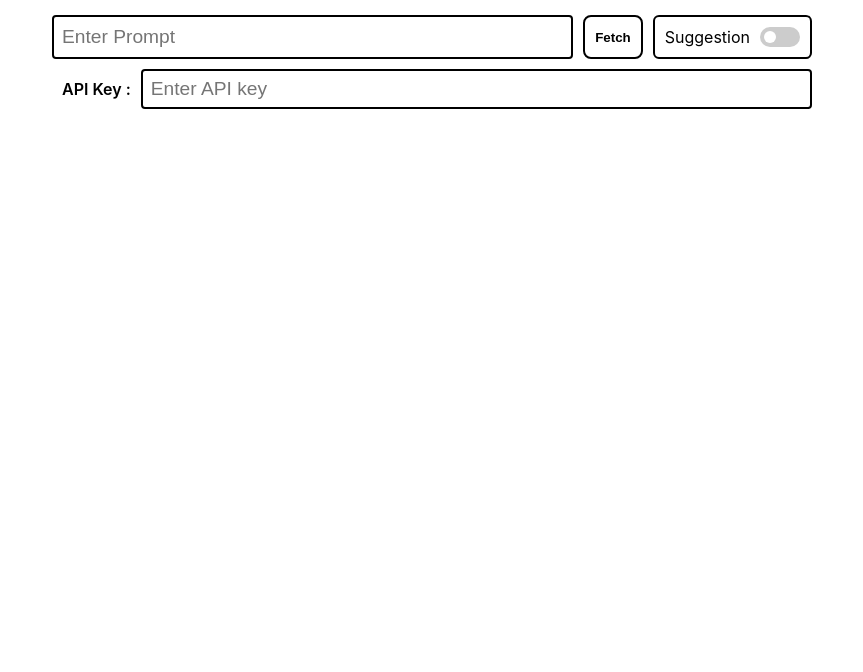
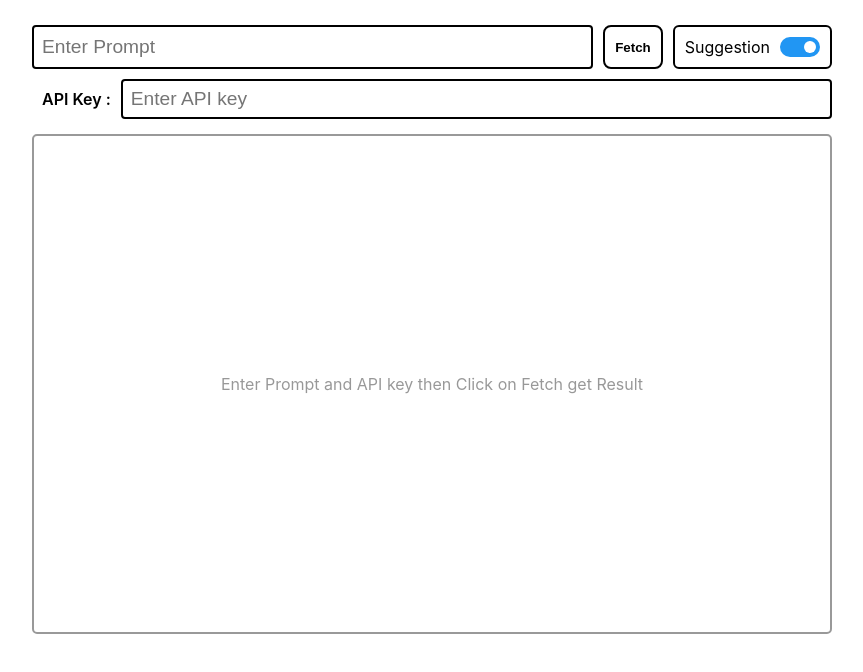
Before and after one commit to mkmuduli/chat-gpt-demo, a React (Create React App) app: page / in a window 1280 px wide. Shown: the top 672 px of the page, without its empty margins (208-1071 px from the left). Built offline with nearby package versions, Linux system fonts and the light colour scheme; the HTML template or start-up script is replaced by a standard one.

Commit message:
project done

```diff
--- a/src/App.css
+++ b/src/App.css
@@ -4,12 +4,53 @@
   height: 100vh;
   width: 100vw;
   align-items: center;
+  padding: 10px 20px;
+}
+
+.container-tool {
+  border: 2px solid black;
+  padding: 15px 20px;
+  border-radius: 5px;
+  margin-bottom: 10px;
 }
 
 .suggestions_container{
   width: 100%;
+  min-width: 320px;
+  max-width: 800px;
+  white-space: pre-line;
+
+  flex-basis: 500px;
+  overflow-y: scroll;
+}
+
+.no-item{
+  flex: 1;
+  width: 100%;
   min-width: 300px;
-  max-width: 700px;
-  flex: 1;
-  white-space: pre-line;
+  max-width: 800px;
+  display: flex;
+  justify-content: center;
+  align-items: center;
+  opacity: 0.4;
 }
+
+.no-item-sug{
+  flex-basis: 500px;
+  flex-grow: 0;
+}
+
+
+.loader {
+  border: 5px solid #f3f3f3;
+  border-radius: 50%;
+  border-top: 5px solid #3498db;
+  width: 80px;
+  height: 80px;
+  animation: spin 2s linear infinite;
+}
+
+@keyframes spin {
+  0% { transform: rotate(0deg); }
+  100% { transform: rotate(360deg); }
+}
--- a/src/App.js
+++ b/src/App.js
@@ -11,30 +11,40 @@ import { getSuggestions } from './utils/chatComplition';
 
 function App() {
 
-  const [type, setType] = useState("image");
+  const [type, setType] = useState("suggestion");
   const [images, setImages] = useState([]);
   const [text, setText] = useState('');
 
-  const [isLoading,setLoading] = useState(false);
+  const [isLoading, setLoading] = useState(false);
 
   const handleTypeChange = (val) => {
+    if (val === "image") setText(''); else setImages([]);
     setType(val)
   }
 
   const handleFetch = (bodyData) => {
-    if(isLoading) return;
+    if (isLoading) return;
     if (type === 'image') {
       setLoading(true)
-      fetchImagesFromDALLE(bodyData.prompt, bodyData.apiKey, 2)
-      .then(resp=>{
+      fetchImagesFromDALLE(bodyData.prompt, bodyData.apiKey, 4)
+        .then(resp => {
           setLoading(false)
           setImages(resp)
         })
-    }else{
+        .catch((err) => {
+          alert(err.message)
+          setLoading(false)
+        })
+    } else {
       setLoading(true)
-      getSuggestions(bodyData.prompt,bodyData.apiKey,1).then(resp=>{
+      getSuggestions(bodyData.prompt, bodyData.apiKey, 1)
+        .then(resp => {
           setLoading(false)
           setText(resp[0].message.content)
+        })
+        .catch((err) => {
+          alert(err.message)
+          setLoading(false)
         })
     }
   }
@@ -42,9 +52,16 @@ function App() {
   return (
     <main className="main-container">
       <Header type={type} onTypeChange={handleTypeChange} onFetch={handleFetch} />
-      { isLoading ?
-        <>Loading</>
-      :type === "image" ?
+      {isLoading ?
+        <div className={`no-item container-tool ${type !== "image" ? 'no-item-sug' : ''}`}>
+          <div class="loader"/>
+          </div>
+        : !images.length && !text ?
+          <div className={`no-item container-tool ${type !== "image" ? 'no-item-sug' : ''}`}  >
+            Enter Prompt and API key
+            then Click on Fetch get Result
+          </div>
+          : type === "image" ?
             <ImageList images={images} />
             :
             <Suggestion value={text} />}
--- a/src/comp/ImageList.jsx
+++ b/src/comp/ImageList.jsx
@@ -3,7 +3,7 @@
 const ImageList = ({ images }) => {
 
     return (
-        <div className={`image__container ${images.length > 1 ? 'two-column' : ''}`} >
+        <div className={`image__container ${images.length > 1 ? 'two-column' : ''} container-tool`} >
             {images.map((eachImage,idx) => {
                 return <img key={idx} src={eachImage.url} alt="test" />
 
--- a/src/comp/Suggetion.jsx
+++ b/src/comp/Suggetion.jsx
@@ -1,5 +1,5 @@
 const Suggestion = ({value}) =>{
-    return (<div className="suggestions_container">
+    return (<div className="suggestions_container container-tool">
         {value}
     </div>)
 }
--- a/src/comp/header.css
+++ b/src/comp/header.css
@@ -2,18 +2,20 @@
     display: flex;
     flex-direction: column;
     min-height: 80px;
-    padding: 15px 20px;
+    padding: 15px 0;
     border-radius: 10px;
     align-items: center;
     gap: 10px;
     max-width: 800px;
     width: 100%;
+    min-width: 320px;
   }
 
   .search{
     display: flex;
     width: 100%;
     gap: 10px;
+    flex-wrap: wrap;
   }
 
   .search__input{
--- a/src/comp/imageList.css
+++ b/src/comp/imageList.css
@@ -2,17 +2,22 @@
     margin-top: 20px;
     flex: 1;
     width: 100%;
-    min-width: 300px;
-    max-width: 700px;
+    min-width: 320px;
+    max-width: 800px;
     display: grid;
-    grid-template-columns: minmax(auto, 350px);
-    grid-auto-rows: minmax(auto, 250px);
+    grid-template-columns: minmax(auto, 400px);
+    grid-auto-rows: minmax(auto, 400px);
     gap: 10px;
     justify-content: center;
+    overflow-y: scroll;
+}
+
+.image__container::-webkit-scrollbar {
+    display: none;
 }
 
 .two-column {
-    grid-template-columns: repeat(2, minmax(auto, 350px));
+    grid-template-columns: repeat(2, minmax(auto, 400px));
 }
 
 
--- a/src/utils/chatComplition.js
+++ b/src/utils/chatComplition.js
@@ -23,6 +23,11 @@ export const getSuggestions = async (prompt, apiKey, count = 1) => {
         })
     });
 
+    if (!response.ok) {
+        const {error} = await response.json()
+        throw(error)
+    }
+
     const {choices} = await response.json()
 
    return choices
--- a/src/utils/imageHelper.js
+++ b/src/utils/imageHelper.js
@@ -99,7 +99,8 @@ export const fetchImagesFromDALLE = async (prompt, apiKey, numImage = 1) => {
     )
 
     if (!response.ok) {
-        throw new Error(`Non-200 response: ${await response.text()}`)
+        const {error} = await response.json()
+        throw(error)
     }
 
 
```
Lines whose indentation alone changed are shown as unchanged.
